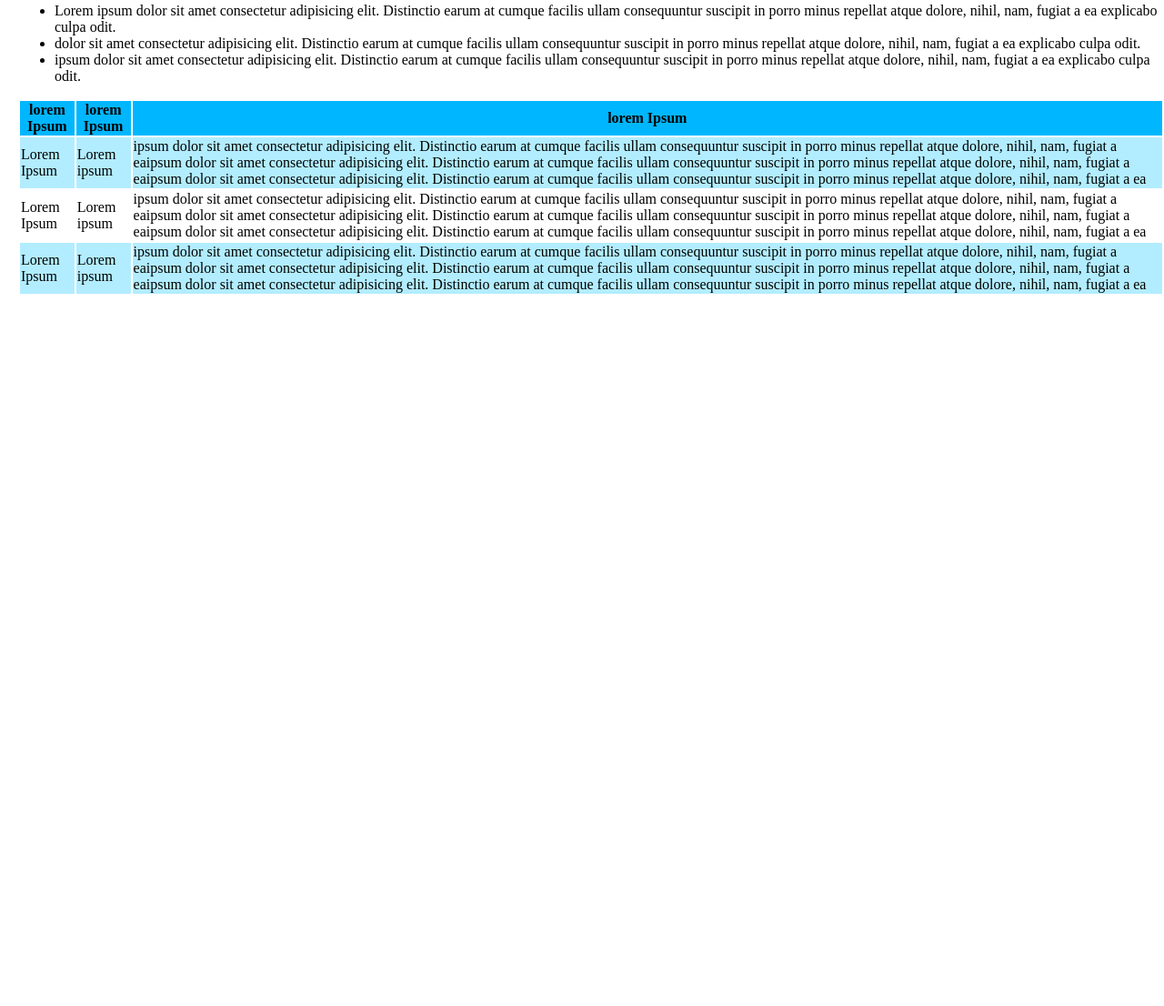
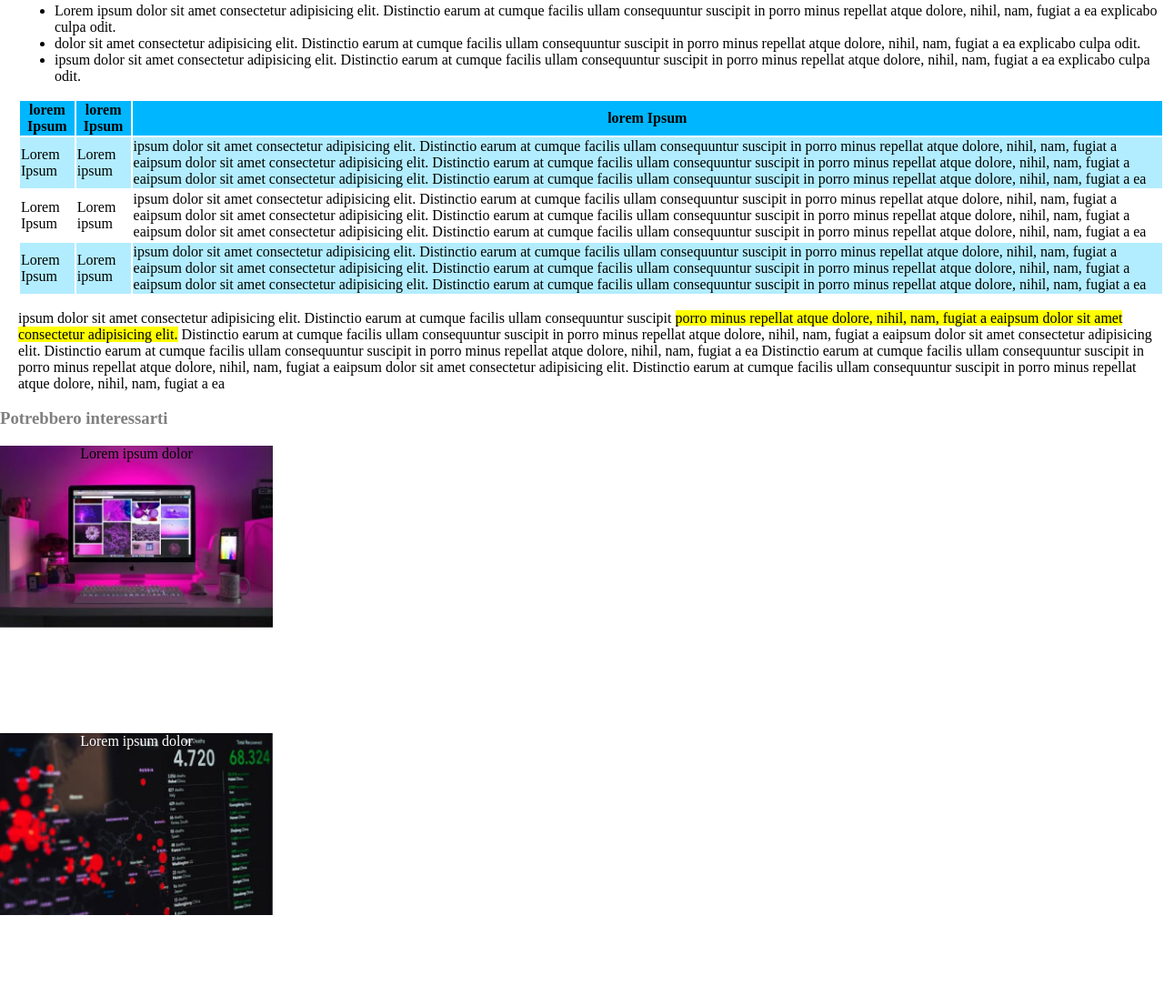
Before and after one commit to GioCri01/html-css-booleaner, a plain HTML site: page index.html in a window 1280 px wide. Shown: the part 855-1961 px from the top of the page at 91% size. Before the commit the page ends 1180 px from the top, so only its background shows below. Drawn offline with Linux system fonts and the light colour scheme.

Commit message:
Aggiunto Footer

```diff
--- a/css/style.css
+++ b/css/style.css
@@ -71,3 +71,29 @@ thead th{
 
 .sez-1,.sez-3 td{
 background-color: rgb(0, 195, 255,.3);}
+
+
+
+/*FOOTER*/
+footer h3{
+  color: gray;
+}
+ .img-1{
+   background-image: url(../img/monitor.jpg);
+   background-size: contain;
+   background-repeat: no-repeat;
+   height:300px;
+   width: 300px;
+   text-align: center;
+
+ }
+ .img-2{
+  background-image: url(../img/graph.jpg);
+  background-size: contain;
+  background-repeat: no-repeat;
+  height:300px;
+  width: 300px;
+  text-align: center
+  ;
+color: white;
+}
--- a/index.html
+++ b/index.html
@@ -32,7 +32,7 @@
 
             <section class="main-p">
 
-              <!--PARAGRAFO-->
+              <!--PARAGRAFO-1-->
 
               <p>Lorem ipsum dolor sit amet consectetur adipisicing elit. Distinctio earum at cumque facilis ullam consequuntur suscipit in porro minus repellat atque dolore, nihil, nam, fugiat a ea explicabo culpa odit.<span>ipsum dolor sit amet consectetur adipisicing elit. Distinctio earum at cumque facilis ullam consequuntur suscipit in porro minus repellat atque dolore, nihil</span> , nam, fugiat a ea explicabo culpa odit.Lorem ipsum dolor sit amet consectetur adipisicing elit. Distinctio earum at cumque facilis ullam consequuntur suscipit in porro minus repellat atque dolore, nihil, nam, fugiat a ea explicabo culpa odit.Lorem ipsum dolor sit amet consectetur adipisicing elit. Distinctio earum at cumque facilis ullam consequuntur suscipit in porro minus repellat atque dolore, nihil, nam, fugiat a ea explicabo culpa odit.</p>
 
@@ -74,11 +74,35 @@
                  </table>
                  <!--Fine TABELLA-->
 
+                 <!--PARAGRAFO-2-->
+
+                 <p>ipsum dolor sit amet consectetur adipisicing elit. Distinctio earum at cumque facilis ullam consequuntur suscipit <span> porro minus repellat atque dolore, nihil, nam, fugiat a eaipsum dolor sit amet consectetur adipisicing elit.</span> Distinctio earum at cumque facilis ullam consequuntur suscipit in porro minus repellat atque dolore, nihil, nam, fugiat a eaipsum dolor sit amet consectetur adipisicing elit. Distinctio earum at cumque facilis ullam consequuntur suscipit in porro minus repellat atque dolore, nihil, nam, fugiat a ea Distinctio earum at cumque facilis ullam consequuntur suscipit in porro minus repellat atque dolore, nihil, nam, fugiat a eaipsum dolor sit amet consectetur adipisicing elit. Distinctio earum at cumque facilis ullam consequuntur suscipit in porro minus repellat atque dolore, nihil, nam, fugiat a ea</p>
+
 
 
             </section>
 
 
   </main>
+
+  <footer>
+
+    <h3>Potrebbero interessarti</h3>
+
+        <div class="img-1">
+          <p>Lorem ipsum dolor </p>
+
+        </div>
+
+        <div class="img-2">
+          <p>Lorem ipsum dolor </p>
+
+        </div>
+
+
+
+
+
+  </footer>
 </body>
 </html>
```
